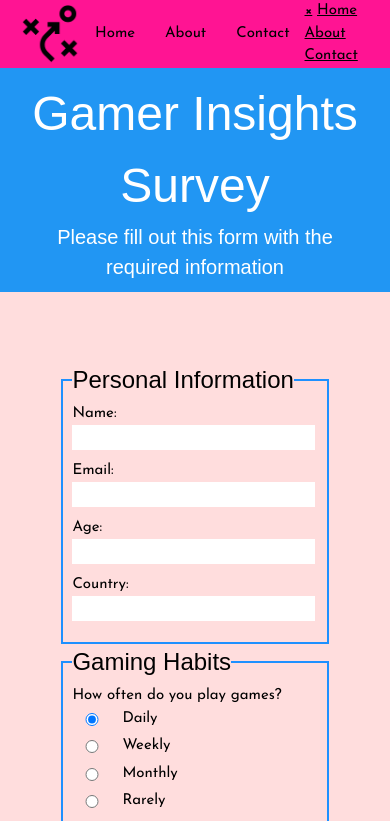
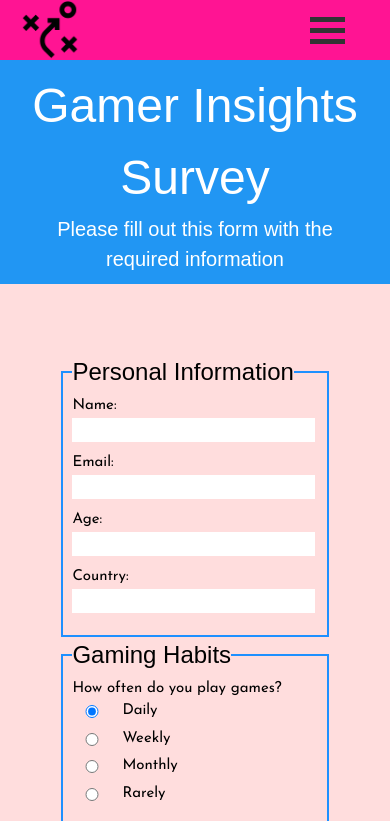
Before and after one commit to Nelson-Maluleke/gamer-survey, a plain HTML site: page index.html in a window 390 px wide. Shown: the top 821 px of the page. Drawn offline with nearby package versions, Linux system fonts and the light colour scheme; a script that the page names is missing; a web font is replaced by a local one.

Commit message:
Update styles.css

```diff
--- a/styles.css
+++ b/styles.css
@@ -1,5 +1,4 @@
 body {
- background-color: #aaa;
  padding: 0;
  margin: 0;
  width: 100vw;
@@ -216,3 +215,91 @@ button:active {
 .terms a:active {
  color: #32CD32;
 }
+
+.container {
+ display: none;
+ margin-right: 15px;
+ padding: 0px 10px
+}
+
+.container:hover,
+.container:active {
+ background-color: hotpink;
+}
+
+.link-container a:active {
+ background-color: hotpink;
+ color: white;
+}
+
+.sidenav {
+ display: none;
+}
+
+@media only screen and (max-width: 600px) {
+ .link-container {
+   display: none;
+ }
+
+ .container {
+   display: inline-block;
+   cursor: pointer;
+ }
+
+.bar1, .bar2, .bar3 {
+   width: 35px;
+   height: 5px;
+   background-color: #333;
+   margin: 6px 0;
+   transition: 0.4s;
+ }
+
+/* Rotate first bar */
+.change .bar1 {
+  transform: translate(0, 11px) rotate(-45deg);
+}
+
+/* Fade out the second bar */
+.change .bar2 {opacity: 0;}
+
+/* Rotate last bar */
+.change .bar3 {
+  transform: translate(0, -11px) rotate(45deg);
+}
+
+.sidenav {
+  display: block;
+  height: 100%;
+  width: 0;
+  position: fixed;
+  z-index: 1;
+  top: 0;
+  right: 0;
+  background-color: #111;
+  overflow-x: hidden;
+  transition: 0.5s;
+  padding-top: 60px;
+}
+
+.sidenav a {
+  padding: 8px 8px 8px 32px;
+  text-decoration: none;
+  font-size: 25px;
+  color: #818181;
+  display: block;
+  transition: 0.3s;
+}
+
+.sidenav a:hover {
+  color: #f1f1f1;
+}
+
+.sidenav .closebtn {
+  position: absolute;
+  top: 0;
+  right: 25px;
+  font-size: 36px;
+  margin-left: 50px;
+}
+
+}
```
